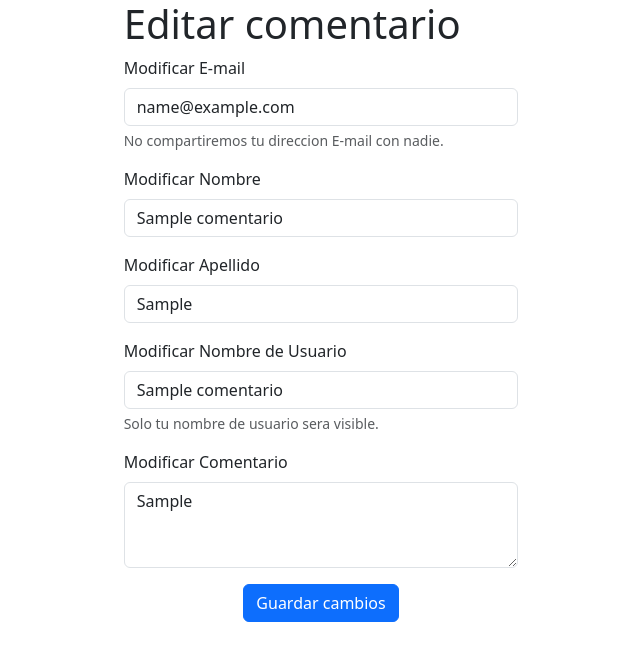
After one commit to DS2062/Portafolio_programacion, a PHP site: page /edit_index.php?id=1 in a window 1280 px wide. The commit adds this page. Shown: the top 661 px of the page, without its empty margins (307-947 px from the left). Run offline with PHP 8.4, Linux system fonts and the light colour scheme; tables that the repository leaves empty or names only in its code hold one stand-in row (values such as "Sample post").

```diff
--- /dev/null
+++ b/controller/edit_user.php
@@ -0,0 +1,25 @@
+<?php
+
+if (!empty($_POST["btn_update"])) {
+    if (!empty($_POST["i_email"]) and !empty($_POST["i_nom"]) and !empty($_POST["i_ape"]) and !empty($_POST["i_nmu"]) and !empty($_POST["text_a"]))
+    {
+        $id = $_POST["id"];
+        $nombre = $_POST["i_nom"];
+        $apellido = $_POST["i_ape"];
+        $nombre_usuario = $_POST["i_nmu"];
+        $email = $_POST["i_email"];
+        $comentario = $_POST["text_a"];
+        $fecha = date("Y-m-d");
+
+        $sql = $conn->query("update comentarios set nombre='$nombre', apellido='$apellido', nombre_usuario='$nombre_usuario', email='$email', comentario='$comentario' where id=$id ");
+        if ($sql == 1) {
+           header("location:index.php");
+        } else {
+            echo "<div class='alert alert-danger'>Error al modificar.</div>";
+        }
+
+    }else{
+        echo "<div class='alert alert-danger'>Habian casillas vacias.</div>";
+    }
+}
+?>
--- /dev/null
+++ b/edit_index.php
@@ -0,0 +1,64 @@
+<?php
+
+include "controller/conn.php";
+
+$id = $_GET["id"];
+$sql = $conn->query("select * from comentarios where id = $id")
+
+    ?>
+
+<!DOCTYPE html>
+<html lang="en">
+
+<head>
+    <meta charset="UTF-8">
+    <meta name="viewport" content="width=device-width, initial-scale=1.0">
+    <link href="https://cdn.jsdelivr.net/npm/bootstrap@5.3.3/dist/css/bootstrap.min.css" rel="stylesheet"
+        integrity="sha384-QWTKZyjpPEjISv5WaRU9OFeRpok6YctnYmDr5pNlyT2bRjXh0JMhjY6hW+ALEwIH" crossorigin="anonymous">
+    <title>editar comentario</title>
+</head>
+
+<body>
+    <div class="container-fluid row coments">
+        <form class="col-4 m-auto" method="POST">
+            <h1 class="leave_coments">Editar comentario</h1>
+            <input type="hidden" name="id" value="<?= $_GET["id"] ?>">
+            <?php
+            include "controller/edit_user.php";
+            while ($edit_comment = $sql->fetch_object()) { ?>
+                <div class="mb-3"><!-- input email -->
+                    <label for="i_email" class="form-label">Modificar E-mail</label>
+                    <input type="email" class="form-control" name="i_email" maxlength="255" aria-describedby="email"
+                        value="<?= $edit_comment->email ?>">
+                    <div class="form-text">No compartiremos tu direccion E-mail con nadie.</div>
+                </div>
+                <div class="mb-3"><!-- input nom -->
+                    <label for="i_nma" class="form-label">Modificar Nombre</label>
+                    <input type="text" class="form-control" name="i_nom" maxlength="255" aria-describedby="nom"
+                        value="<?= $edit_comment->nombre ?>">
+                </div>
+                <div class="mb-3"><!-- input ape -->
+                    <label for="i_ape" class="form-label">Modificar Apellido</label>
+                    <input type="text" class="form-control" name="i_ape" maxlength="255" aria-describedby="ape"
+                        value="<?= $edit_comment->apellido ?>">
+                </div>
+                <div class="mb-3"><!-- input nomu -->
+                    <label for="i_nmu" class="form-label">Modificar Nombre de Usuario</label>
+                    <input type="text" class="form-control" name="i_nmu" maxlength="255" aria-describedby="nomu"
+                        value="<?= $edit_comment->nombre_usuario ?>">
+                    <div class="form-text">Solo tu nombre de usuario sera visible.</div>
+                </div>
+                <div class="mb-3"><!-- text area crear comentario -->
+                    <label for="text_a" class="form-label">Modificar Comentario</label>
+                    <textarea class="form-control" name="text_a" maxlength="1000" rows="3"><?= $edit_comment->comentario ?>
+                    </textarea>
+                </div>
+                <div class="col text-center">
+                    <button type="submit" class="btn btn-primary" name="btn_update" value="Enviado">Guardar
+                        cambios</button><!-- btn send comment -->
+                </div>
+            </form>
+        <?php } ?>
+</body>
+
+</html>
```
Also changed, not shown: controller/new_user.php (+2 -7 lines), index.html (deleted, +0 -70 lines), index.php (+6 -6 lines), styles.css (+9 -0 lines).
